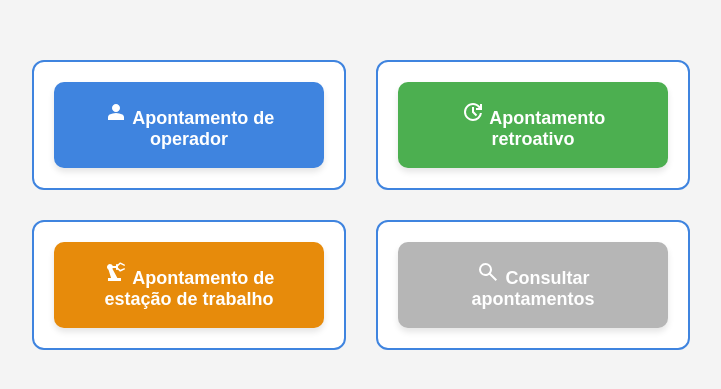
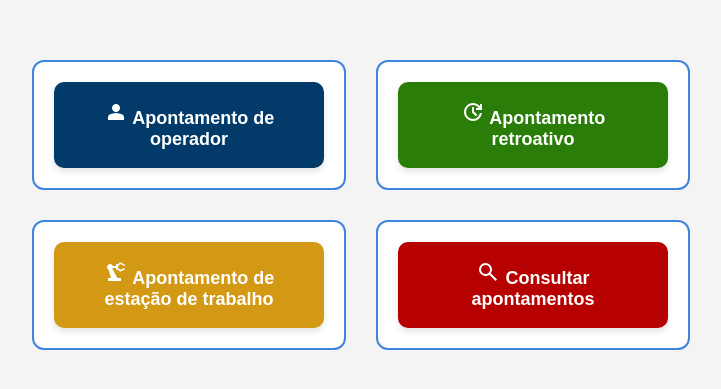
Before and after one commit to lvhilgert/apontamentoProducao, an Angular app: page /inicial in a window 1280 px wide. Shown: the part 203-592 px from the top of the page, without its empty margins (279-1000 px from the left). Built offline with nearby package versions, Linux system fonts and the light colour scheme.

Commit message:
novaModelagem2.7

```diff
--- a/src/app/apontamento-completo/apontamento-completo.component.html
+++ b/src/app/apontamento-completo/apontamento-completo.component.html
@@ -190,7 +190,7 @@
 
 
   <!-- PARADAS -->
-  <div class="section" *ngIf="usaParada">
+  <div class="section">
     <div class="input-field">
         <div class="input-inline">
           <div *ngIf="usaParada" class="motivo-parada">
@@ -203,9 +203,19 @@
               <option value="OUT">⏸ Outros motivos</option>
             </select>
           </div>
+
+        </div>
+        <div class="config-switch">
+          <label class="switch">
+            <input type="checkbox" [(ngModel)]="showInformarFim">
+            <span class="slider round"></span>
+            Finalizar operação
+          </label>
         </div>
       </div>
   </div>
+
+
 
 
     <!-- Botões finais -->
--- a/src/app/inicial/inicial.component.css
+++ b/src/app/inicial/inicial.component.css
@@ -55,14 +55,17 @@ body {
 }
 
 /* Cores dos botões */
-.botao-apontar.green { background-color: #4CAF50; }
-.botao-apontar.green:hover { background-color: #45a049; }
+.botao-apontar.green { background-color: #2A7D08; }
+.botao-apontar.green:hover { background-color: #226707; }
 
-.botao-apontar.blue { background-color: #3f84df; }
-.botao-apontar.blue:hover { background-color: #336fc9; }
+.botao-apontar.blue { background-color: #023A6A; }
+.botao-apontar.blue:hover { background-color: #022a4e; }
 
 .botao-apontar.gray { background-color: #b6b6b6; }
 .botao-apontar.gray:hover { background-color: #999999; }
 
-.botao-apontar.yellow { background-color: #e78b0b; }
-.botao-apontar.yellow:hover { background-color: #d67a00; }
+.botao-apontar.yellow { background-color: #D39914; }
+.botao-apontar.yellow:hover { background-color: #bf8c15; }
+
+.botao-apontar.red { background-color: #B70000; }
+.botao-apontar.red:hover { background-color: #880303; }
--- a/src/app/inicial/inicial.component.html
+++ b/src/app/inicial/inicial.component.html
@@ -37,7 +37,7 @@
     </div>
 
     <div class="moldura">
-      <button class="botao-apontar gray" (click)="irParaGridApontamento()">
+      <button class="botao-apontar red" (click)="irParaGridApontamento()">
         <span class="icon-text">
           <!-- ícone lupa -->
           <svg xmlns="http://www.w3.org/2000/svg" viewBox="0 -960 960 960" fill="#ffffff" width="26" height="26">
```
